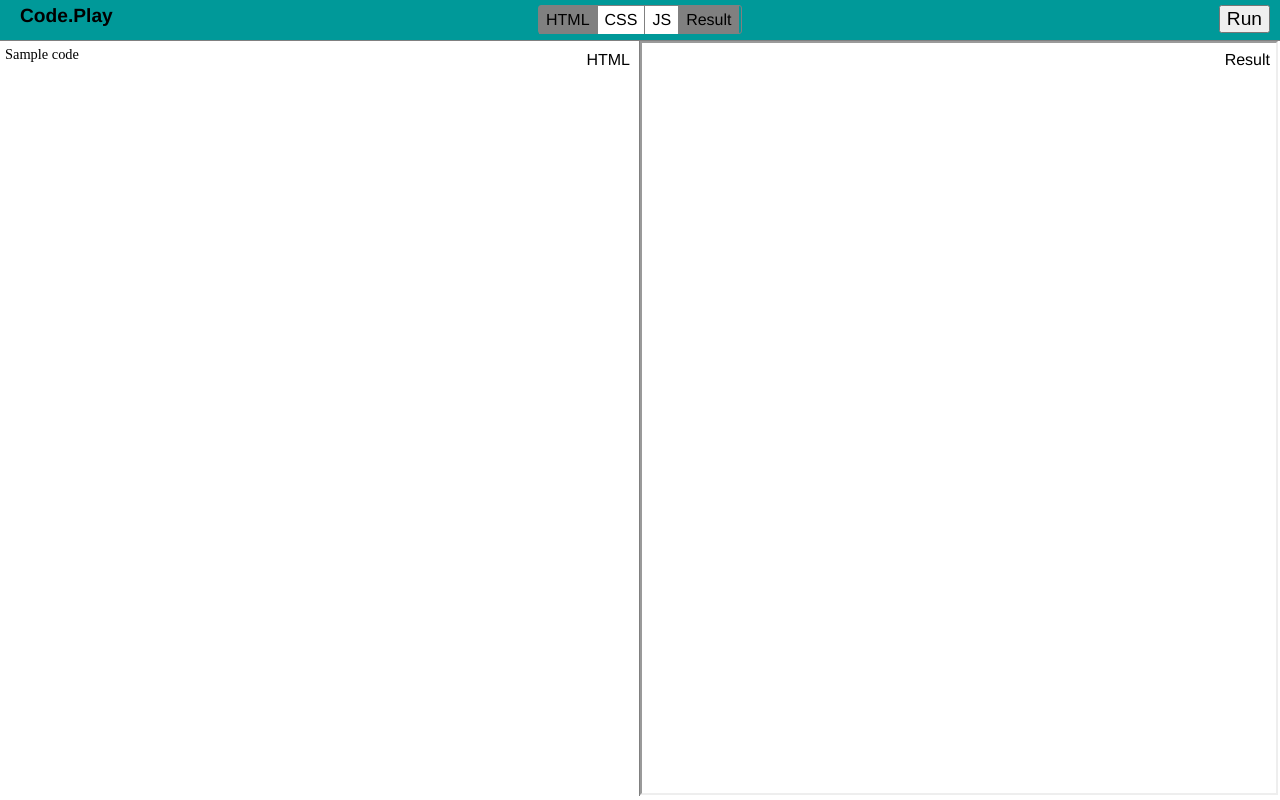
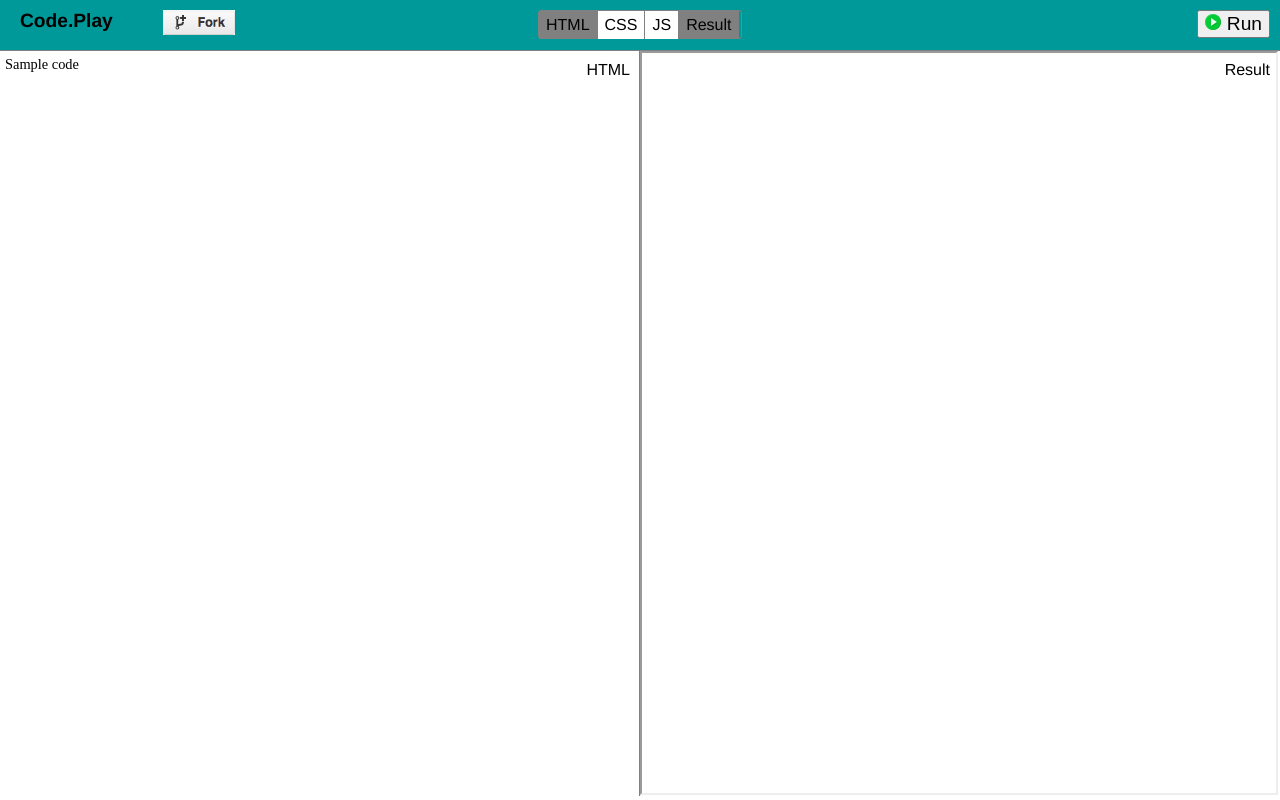
Before and after one commit to kaustubhhiware/Code.Play, a plain HTML site: page index.html in a window 1280 px wide. Drawn offline with Linux system fonts and the light colour scheme.

Commit message:
Button and images

```diff
--- a/index.html
+++ b/index.html
@@ -35,12 +35,14 @@ it is advised to use links in these cases
 			Code.Play
 		</div>
 
-  <!--  <div id="signindiv">
-      <img src="images/signin.png" />Sign In
+   <div id="forkMe">
+      <a href="https://github.com/kaustubhhiware/Code.Play">
+        <img src="images/fork.png" />
+      </a>
     </div>
-  -->
+
 		<div id="RunRun">
-			<button id="OliverQueen">Run</button>
+			<button id="OliverQueen"><img src="images/play.png" /> Run</button>
 		</div>
 
 		<ul id="Schindler">
--- a/styles.css
+++ b/styles.css
@@ -8,21 +8,30 @@
 
 	#menuBar{
 		width: 100%;
-		height: 40px;
+		height: 50px;
 		background-color:#009999;
 		border-bottom: 1px solid grey;
 	}
 
 	#logo{
-		padding:5px 0 0 20px;
+		padding:10px 0 0 20px;
 		font-weight: bold;
 		font-size: 120%;
 		float:left;
 	}
 
+  #forkMe{
+		float: left;
+		padding:10px 10px 0 50px;
+	}
+
+  #forkMe img{
+    height: 25px;
+  }
+
 	#RunRun{
 		float: right;
-		padding:5px 10px 0 0;
+		padding:10px 10px 0 0;
 	}
 
 	#OliverQueen{
@@ -38,7 +47,7 @@
 		height:27px;
 		padding: 0;
 		position: relative;
-		top: 5px;
+		top: 10px;
 	}
 
 	#Schindler li{
```
Also changed, not shown: images/fork.png (added), images/play.png (added), 1 other file.
